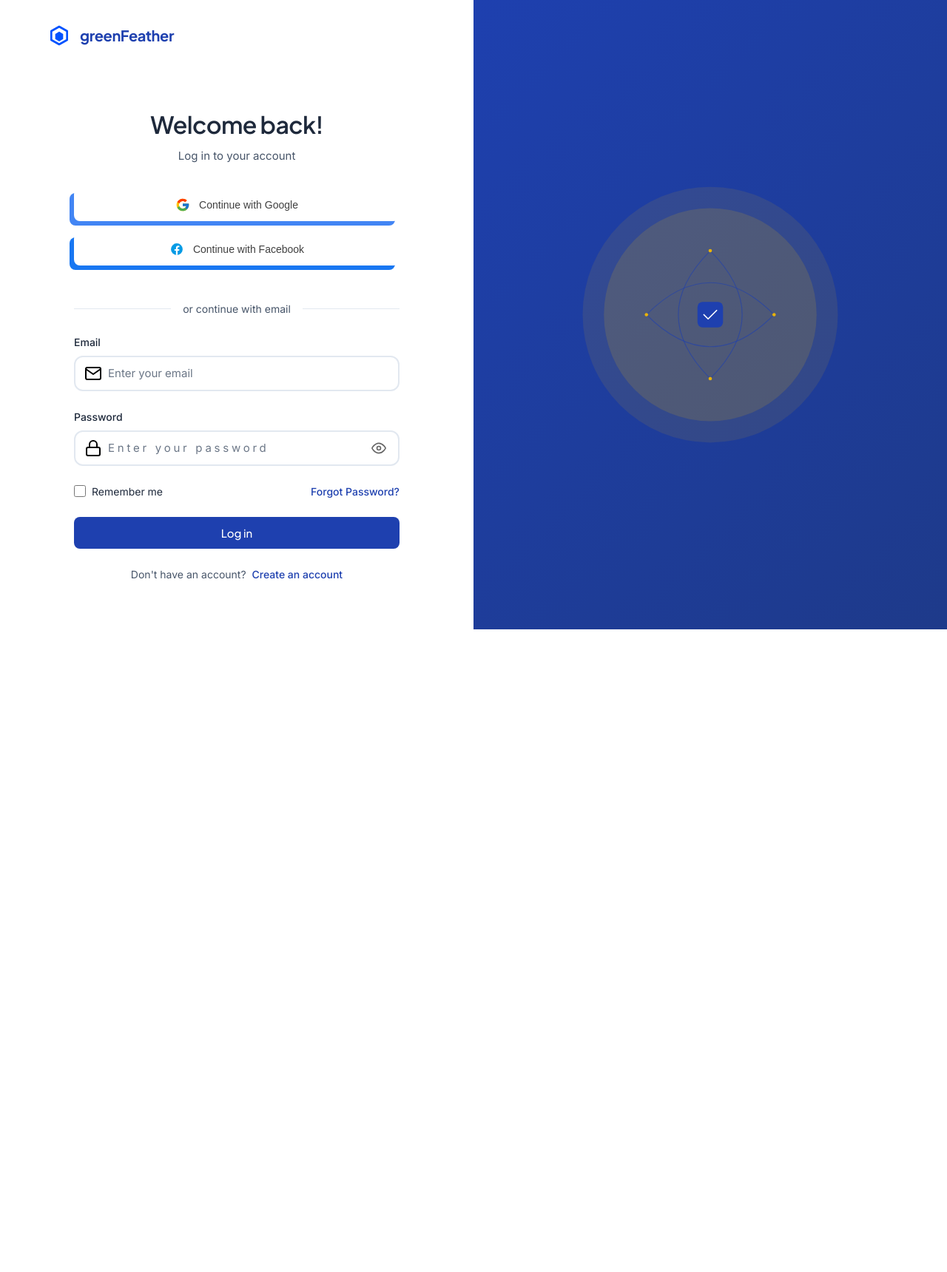
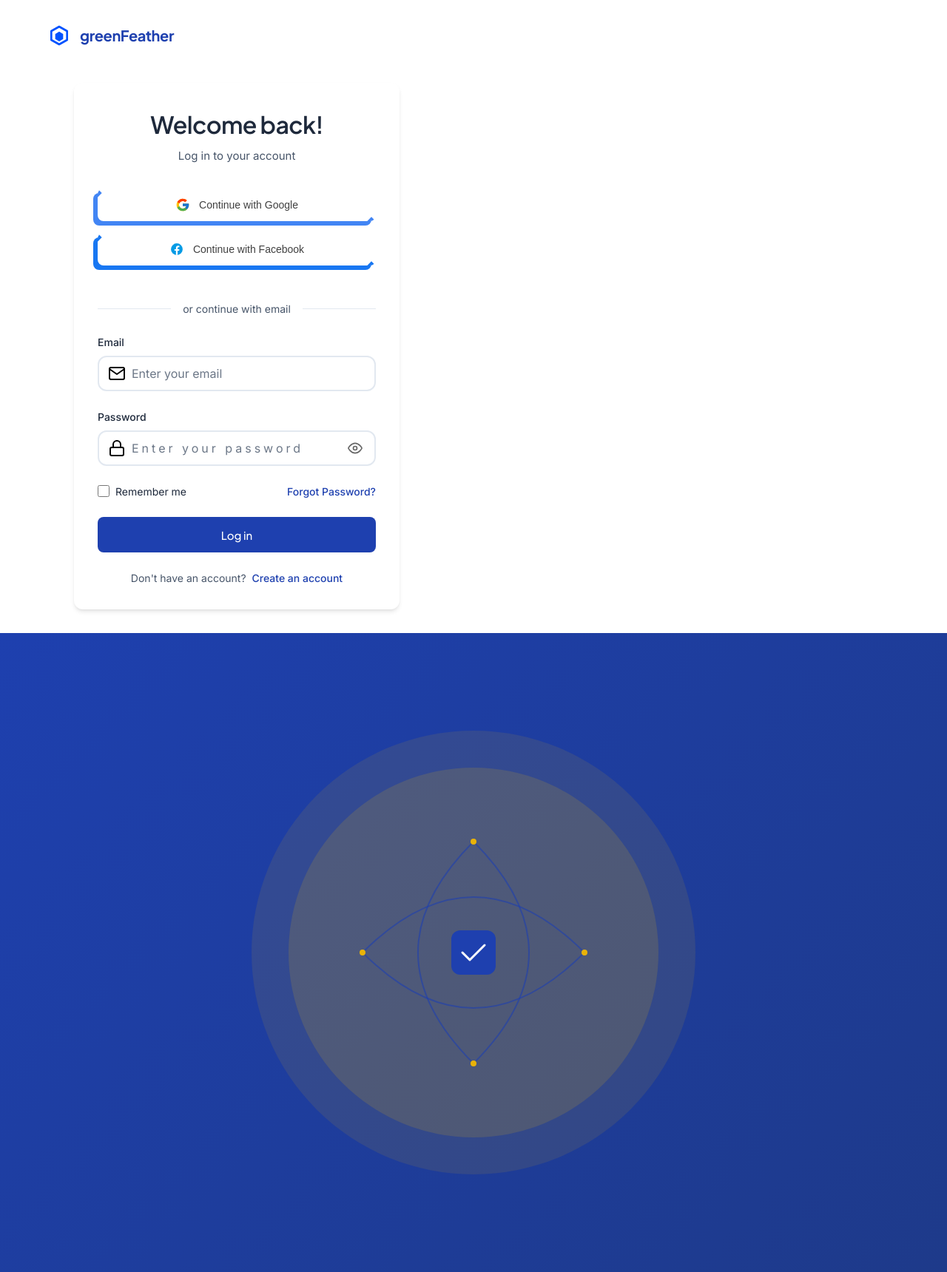
Before and after one commit to Stranger2323/JILCF-School-Uniform-Inventory-Management-System, a Flask app: page / in a window 1280 px wide. Shown: the whole page at 74% size. Before the commit the page ends 851 px from the top, so only its background shows below. Run offline with Flask 3, Linux system fonts and the light colour scheme.

Commit message:
Add layout stability improvements
- Add proper container sizing and hardware acceleration
- Improve font loading and rendering
- Fix input field stability issues
- Enhance visual consistency
- Prevent layout shifts and jank
- Add smooth transitions

```diff
--- a/static/css/styles.css
+++ b/static/css/styles.css
@@ -41,6 +41,13 @@
     --border-radius: 0.75rem;
 }
 
+html {
+    font-size: 16px;
+    text-size-adjust: 100%;
+    -webkit-text-size-adjust: 100%;
+    -moz-text-size-adjust: 100%;
+}
+
 * {
     margin: 0;
     padding: 0;
@@ -48,21 +55,25 @@
 }
 
 body {
+    min-height: 100vh;
     font-family: var(--font-body);
     background-color: var(--bg-primary);
     color: var(--text-primary);
     line-height: 1.5;
-    min-height: 100vh;
+    -webkit-font-smoothing: antialiased;
+    -moz-osx-font-smoothing: grayscale;
+    text-rendering: optimizeLegibility;
 }
 
 /* Container layout */
 .container {
-    display: flex;
-    min-height: 100vh;
-    background-color: var(--bg-secondary);
+    width: 100%;
     max-width: 1440px;
     margin: 0 auto;
     animation: fadeIn 0.8s ease-out;
+    transform: translateZ(0);
+    backface-visibility: hidden;
+    will-change: transform;
 }
 
 .left-panel {
@@ -130,6 +141,12 @@ body {
     max-width: 440px;
     margin: 0 auto;
     padding: 2rem 0;
+    background: var(--bg-primary);
+    border-radius: var(--border-radius);
+    padding: 2rem;
+    box-shadow: 0 4px 6px -1px rgba(0, 0, 0, 0.1), 0 2px 4px -1px rgba(0, 0, 0, 0.06);
+    transform: translateZ(0);
+    backface-visibility: hidden;
 }
 
 .login-form {
@@ -184,6 +201,7 @@ body {
     transition: all 0.15s linear 0s;
     top: 0;
     left: 0;
+    contain: content;
 }
 
 .social-btn img {
@@ -376,6 +394,8 @@ body {
     height: var(--input-height);
     padding: 0 var(--input-padding);
     transition: all 0.3s cubic-bezier(0.4, 0, 0.2, 1);
+    contain: content;
+    min-height: var(--input-height);
 }
 
 .input-group input {
@@ -388,6 +408,8 @@ body {
     font-size: 0.9375rem;
     font-family: var(--font-body);
     outline: none;
+    font-size: 16px; /* Prevent iOS zoom */
+    transform: translateZ(0);
 }
 
 .input-group input::placeholder {
@@ -558,6 +580,10 @@ body {
     font-family: var(--font-heading);
     cursor: pointer;
     transition: all 0.2s ease;
+    contain: content;
+    height: var(--input-height);
+    transform: translateZ(0);
+    backface-visibility: hidden;
 }
 
 .submit-btn:hover {
--- a/templates/index.html
+++ b/templates/index.html
@@ -6,6 +6,18 @@
     <title>Login - greenFeather</title>
     <link rel="stylesheet" href="{{ url_for('static', filename='css/styles.css') }}">
     <link href="https://fonts.googleapis.com/css2?family=Plus+Jakarta+Sans:wght@400;500;600;700&family=Inter:wght@400;500;600&display=swap" rel="stylesheet">
+    <script>
+        if ("fonts" in document) {
+            Promise.all([
+                document.fonts.load("1em Plus Jakarta Sans"),
+                document.fonts.load("1em Inter")
+            ]).then(() => {
+                document.documentElement.classList.add("fonts-loaded");
+            });
+        } else {
+            document.documentElement.classList.add("fonts-loaded");
+        }
+    </script>
 </head>
 <body>
     <div class="container">
```
